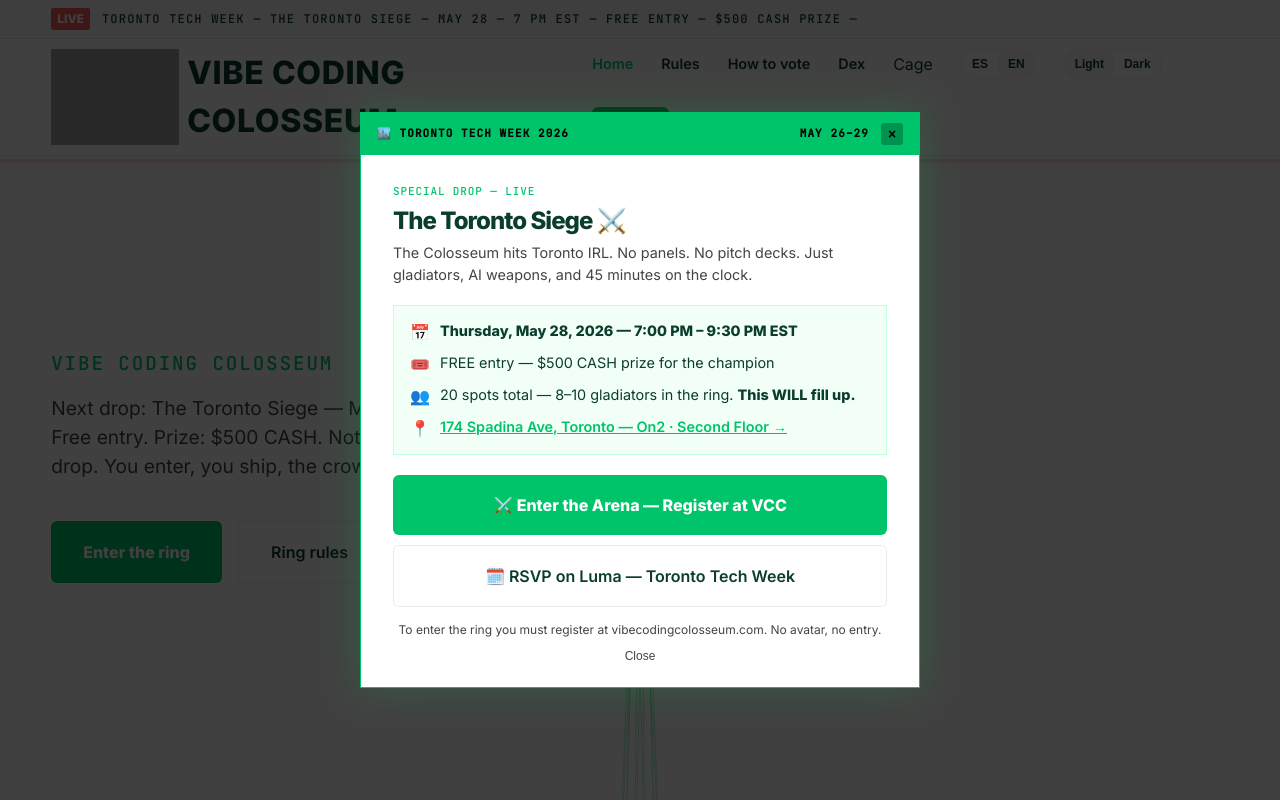
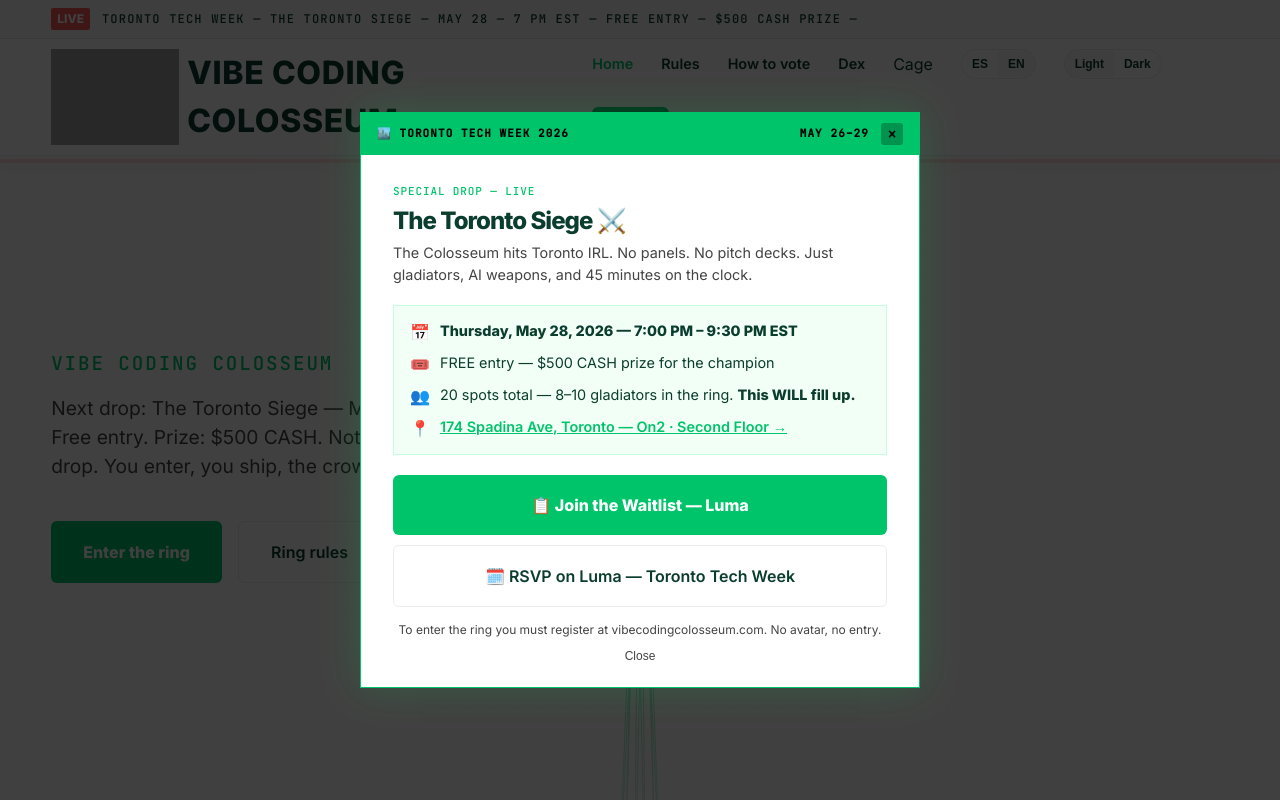
Before and after one commit to Oruga420/vibe_arena, a Next.js app: page / in a window 1280 px wide. Shown: the top 800 px of the page. Built offline with nearby package versions, Linux system fonts and the light colour scheme; no server answers; the database is empty; grey boxes are pictures that could not be loaded; a web font is replaced by a local one.

Commit message:
fix: popup primary CTA now goes to Luma waitlist (drop is full)

```diff
--- a/components/LanguageProvider.jsx
+++ b/components/LanguageProvider.jsx
@@ -228,7 +228,7 @@ const translations = {
             spots: "20 spots totales — 8–10 gladiadores en el ring.",
             spotsBold: "Se llena rápido.",
             location: "174 Spadina Ave, Toronto — On2 · Second Floor →",
-            primaryCta: "⚔️ Entra al Arena — Regístrate en VCC",
+            primaryCta: "📋 Únete al Waitlist — Luma",
             lumaCta: "🗓️ RSVP en Luma — Toronto Tech Week",
             disclaimer: "Para entrar al ring debés registrarte en vibecodingcolosseum.com. Sin avatar, sin entrada.",
             close: "Cerrar"
@@ -963,7 +963,7 @@ const translations = {
             spots: "20 spots total — 8–10 gladiators in the ring.",
             spotsBold: "This WILL fill up.",
             location: "174 Spadina Ave, Toronto — On2 · Second Floor →",
-            primaryCta: "⚔️ Enter the Arena — Register at VCC",
+            primaryCta: "📋 Join the Waitlist — Luma",
             lumaCta: "🗓️ RSVP on Luma — Toronto Tech Week",
             disclaimer: "To enter the ring you must register at vibecodingcolosseum.com. No avatar, no entry.",
             close: "Close"
--- a/components/TorontoSiegeModal.jsx
+++ b/components/TorontoSiegeModal.jsx
@@ -142,7 +142,9 @@ export default function TorontoSiegeModal() {
                     {/* CTAs */}
                     <div style={{ display: "flex", flexDirection: "column", gap: "10px" }}>
                         <a
-                            href="/apply"
+                            href={LUMA_URL}
+                            target="_blank"
+                            rel="noopener noreferrer"
                             className="btn-primary"
                             style={{ textAlign: "center", textDecoration: "none", display: "block" }}
                             onClick={handleClose}
```
